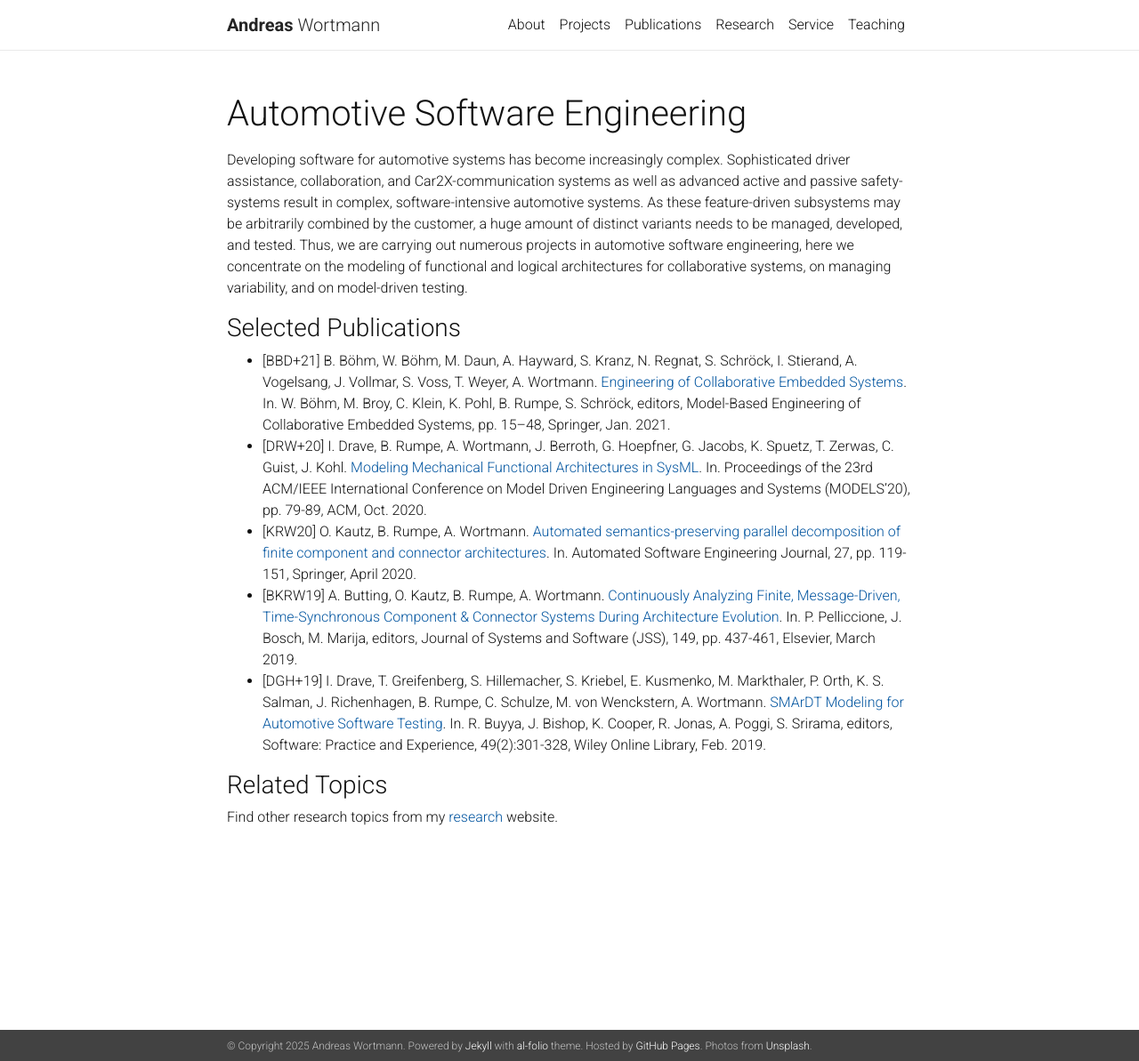
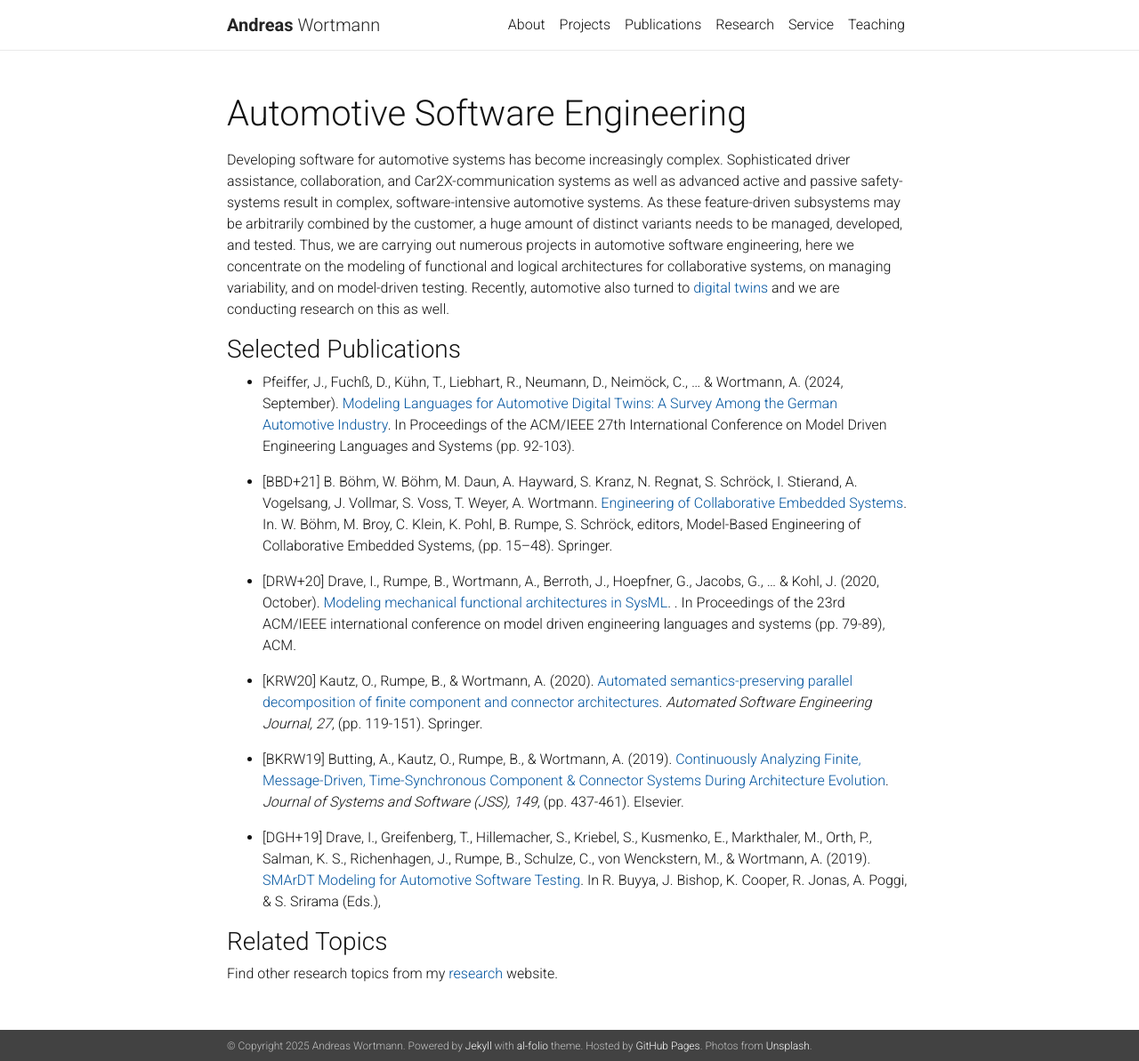
Before and after one commit to awortmann/awortmann.github.io, a Jekyll site: the page built from _pages/research/automotive.md, in a window 1280 px wide and 1193 px high. Shown: the whole window at 89% size. Built offline with Jekyll 4.4.1, drawn with Linux system fonts in a browser that asks for light colours; nearby versions of some CDN libraries; a style sheet for code colours, icons or effects is not loaded.

Commit message:
Minor update

```diff
--- a/_pages/research/automotive.md
+++ b/_pages/research/automotive.md
@@ -6,16 +6,22 @@ description:
 nav: false
 ---
 
-Developing software for automotive systems has become increasingly complex. Sophisticated driver assistance, collaboration, and Car2X-communication systems as well as advanced active and passive safety-systems result in complex, software-intensive automotive systems. As these feature-driven subsystems may be arbitrarily combined by the customer, a huge amount of distinct variants needs to be managed, developed, and tested. Thus, we are carrying out numerous projects in automotive software engineering, here we concentrate on the modeling of functional and logical architectures for collaborative systems, on managing variability, and on model-driven testing.
+Developing software for automotive systems has become increasingly complex. Sophisticated driver assistance, collaboration, and Car2X-communication systems as well as advanced active and passive safety-systems result in complex, software-intensive automotive systems. As these feature-driven subsystems may be arbitrarily combined by the customer, a huge amount of distinct variants needs to be managed, developed, and tested. Thus, we are carrying out numerous projects in automotive software engineering, here we concentrate on the modeling of functional and logical architectures for collaborative systems, on managing variability, and on model-driven testing. Recently, automotive also turned to [digital twins](../digital-twins/) and we are conducting research on this as well.
 
 ### Selected Publications
 
+- Pfeiffer, J., Fuchß, D., Kühn, T., Liebhart, R., Neumann, D., Neimöck, C., ... & Wortmann, A. (2024, September). [Modeling Languages for Automotive Digital Twins: A Survey Among the German Automotive Industry](../../downloads/paper/Engineering_of_Collaborative_Embedded_Systems.pdf). In Proceedings of the ACM/IEEE 27th International Conference on Model Driven Engineering Languages and Systems (pp. 92-103).
+
 - [BBD+21] B. Böhm, W. Böhm, M. Daun, A. Hayward, S. Kranz, N. Regnat, S. Schröck, I. Stierand, A. Vogelsang, J. Vollmar, S. Voss, T. Weyer, A. Wortmann.
-[Engineering of Collaborative Embedded Systems](../../downloads/paper/Engineering_of_Collaborative_Embedded_Systems.pdf). In. W. Böhm, M. Broy, C. Klein, K. Pohl, B. Rumpe, S. Schröck, editors, Model-Based Engineering of Collaborative Embedded Systems, pp. 15–48, Springer, Jan. 2021.
-- [DRW+20] I. Drave, B. Rumpe, A. Wortmann, J. Berroth, G. Hoepfner, G. Jacobs, K. Spuetz, T. Zerwas, C. Guist, J. Kohl. [Modeling Mechanical Functional Architectures in SysML](../../downloads/paper/Modeling_Mechanical_Functional_Architectures_in_SysML.pdf). In. Proceedings of the 23rd ACM/IEEE International Conference on Model Driven Engineering Languages and Systems (MODELS'20), pp. 79-89, ACM, Oct. 2020.
-- [KRW20] O. Kautz, B. Rumpe, A. Wortmann. [Automated semantics-preserving parallel decomposition of finite component and connector architectures](../../downloads/paper/Automated_semantics_preserving_parallel_decomposition_of_finite_component_and_connector_architectures.pdf). In. Automated Software Engineering Journal, 27, pp. 119-151, Springer, April 2020.
-- [BKRW19] A. Butting, O. Kautz, B. Rumpe, A. Wortmann. [Continuously Analyzing Finite, Message-Driven, Time-Synchronous Component &amp; Connector Systems During Architecture Evolution](../../downloads/paper/Continuously_analyzing_finite__message_driven__time_synchronous_component____connector_systems_during_architecture_evolution.pdf). In. P. Pelliccione, J. Bosch, M. Marija, editors, Journal of Systems and Software (JSS), 149, pp. 437-461, Elsevier, March 2019.
-- [DGH+19] I. Drave, T. Greifenberg, S. Hillemacher, S. Kriebel, E. Kusmenko, M. Markthaler, P. Orth, K. S. Salman, J. Richenhagen, B. Rumpe, C. Schulze, M. von Wenckstern, A. Wortmann. [SMArDT Modeling for Automotive Software Testing](../../downloads/paper/SMArDT_modeling_for_automotive_software_testing.pdf). In. R. Buyya, J. Bishop, K. Cooper, R. Jonas, A. Poggi, S. Srirama, editors, Software: Practice and Experience, 49(2):301-328, Wiley Online Library, Feb. 2019.
+[Engineering of Collaborative Embedded Systems](../../downloads/paper/Engineering_of_Collaborative_Embedded_Systems.pdf). In. W. Böhm, M. Broy, C. Klein, K. Pohl, B. Rumpe, S. Schröck, editors, Model-Based Engineering of Collaborative Embedded Systems, (pp. 15–48). Springer.
+
+- [DRW+20] Drave, I., Rumpe, B., Wortmann, A., Berroth, J., Hoepfner, G., Jacobs, G., ... & Kohl, J. (2020, October). [Modeling mechanical functional architectures in SysML](../../downloads/paper/Modeling_Mechanical_Functional_Architectures_in_SysML.pdf). . In Proceedings of the 23rd ACM/IEEE international conference on model driven engineering languages and systems (pp. 79-89), ACM.
+
+- [KRW20] Kautz, O., Rumpe, B., & Wortmann, A. (2020). [Automated semantics-preserving parallel decomposition of finite component and connector architectures](../../downloads/paper/Automated_semantics_preserving_parallel_decomposition_of_finite_component_and_connector_architectures.pdf). *Automated Software Engineering Journal, 27*, (pp. 119-151). Springer.
+
+- [BKRW19] Butting, A., Kautz, O., Rumpe, B., & Wortmann, A. (2019). [Continuously Analyzing Finite, Message-Driven, Time-Synchronous Component & Connector Systems During Architecture Evolution](../../downloads/paper/Continuously_analyzing_finite__message_driven__time_synchronous_component____connector_systems_during_architecture_evolution.pdf). *Journal of Systems and Software (JSS), 149*, (pp. 437-461). Elsevier.
+
+- [DGH+19] Drave, I., Greifenberg, T., Hillemacher, S., Kriebel, S., Kusmenko, E., Markthaler, M., Orth, P., Salman, K. S., Richenhagen, J., Rumpe, B., Schulze, C., von Wenckstern, M., & Wortmann, A. (2019). [SMArDT Modeling for Automotive Software Testing](../../downloads/paper/SMArDT_modeling_for_automotive_software_testing.pdf). In R. Buyya, J. Bishop, K. Cooper, R. Jonas, A. Poggi, & S. Srirama (Eds.),
 
 ### Related Topics
 
```
